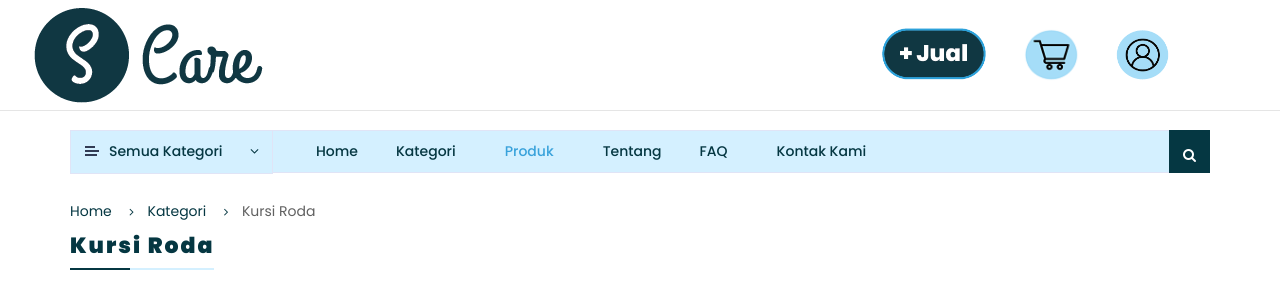
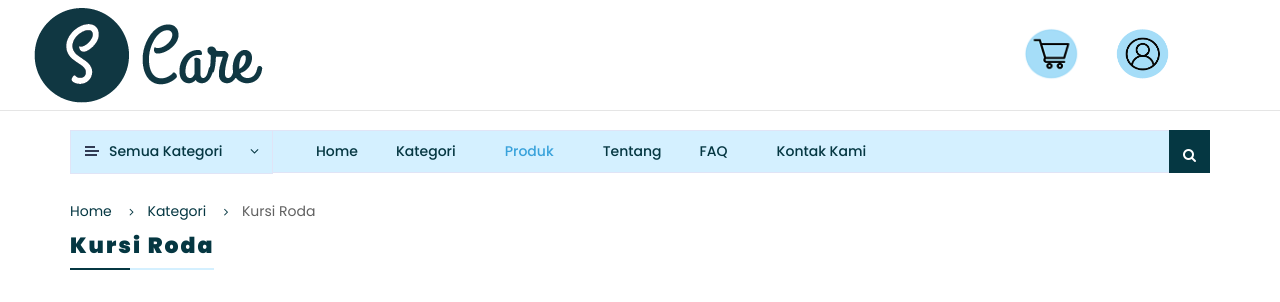
Before and after one commit to dwiriad/Interface-Magang, a plain HTML site: page catalog-gallery.html in a window 1280 px wide. Shown: the top 302 px of the page. Drawn offline with Linux system fonts and the light colour scheme; some packages are replaced by stand-ins of ours.

Commit message:
ngehapus btn jual

```diff
--- a/catalog-gallery.html
+++ b/catalog-gallery.html
@@ -39,11 +39,6 @@
                 </div>
                 <div class="shop-menu">
                     <ul>
-                        <li>
-                            <a href="compare.html">
-                                <img src="img/Button Jual-03.png" style="width: 110px; height: 56px;" alt="AllStore - MultiConcept eCommerce Template">
-                            </a>
-                        </li>
                         <li>
                             <a href="cart.html">
                                 <img src="img/ikon keranjang-01.png" style="width: 57px; height: 54px;" alt="AllStore - MultiConcept eCommerce Template">
```
Also changed, not shown: catalog-list.html (+0 -5 lines), index.html (+0 -5 lines).
